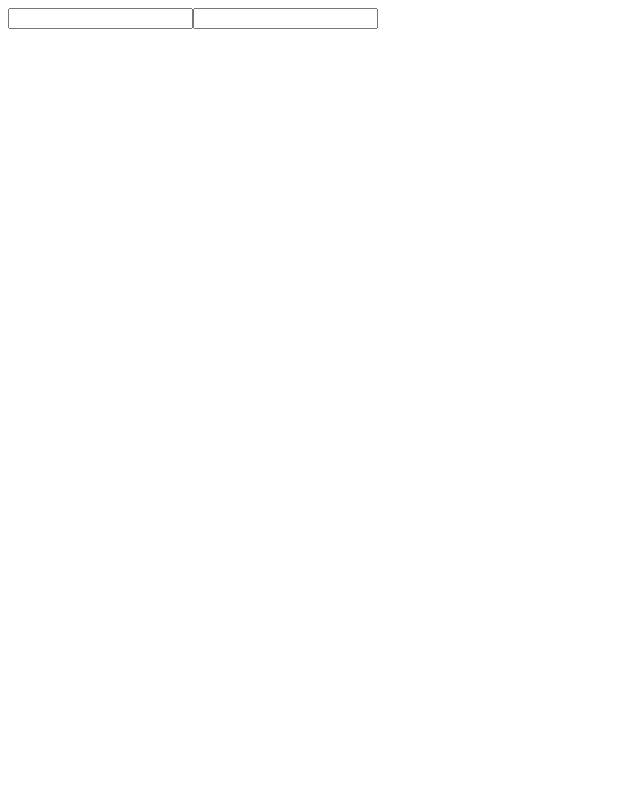
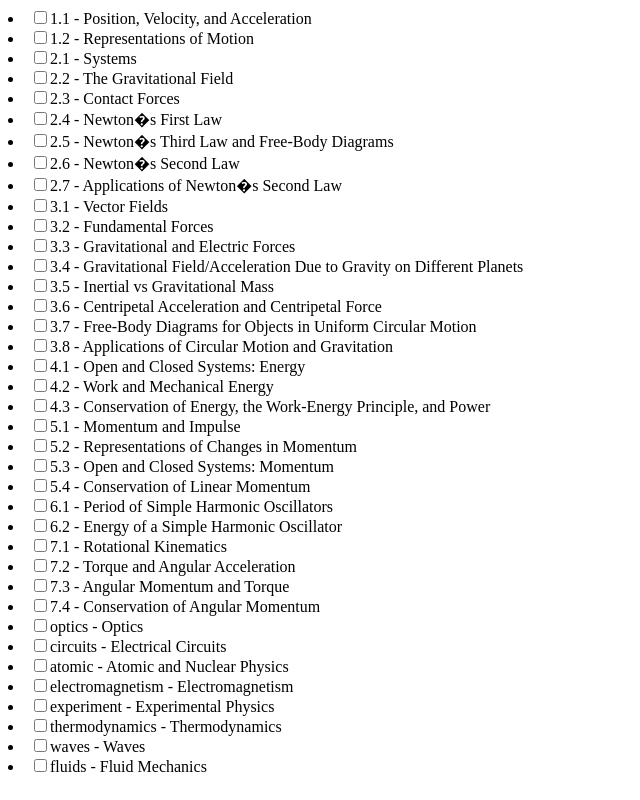
Before and after one commit to MrScislowski/ap-physics-question-bank, a React (Create React App) app: page / in a window 1280 px wide. Shown: the whole page, without its empty margins (0-640 px from the left). Built offline with nearby package versions, Linux system fonts and the light colour scheme.

Commit message:
implemented checkboxes showing up

```diff
--- a/data/generate-json.js
+++ b/data/generate-json.js
@@ -76,8 +76,8 @@ function readTopicData() {
         const data = [];
         for (let curRow of rows.slice(1)) {
             const curRecord = {
-              // "computed property names", introduced in ES6
-              [curRow[0]]: curRow[1],
+              "ApTopicId": curRow[0],
+              "TopicDescription": curRow[1],
             };
             data.push(curRecord);
           }
--- a/src/App.js
+++ b/src/App.js
@@ -4,6 +4,7 @@ import { QuestionSet } from './QuestionSet';
 
 // https://stackoverflow.com/questions/58524990/react-relative-imports-outside-of-src-are-not-supported
 const questionList = require("./assets/Categorization.json")
+const topicList = require("./assets/APTopicNames.json")
 
 const allTopics = new Set();
 questionList.forEach(question => {
@@ -31,26 +32,40 @@ const filterQuestions = (allQuestions, selectedTopics, additionalTopics) => {
 }
 
 
+
+
 function App() {
+  const [checkboxesState, setCheckboxesState] = useState(new Array(topicList.length).fill(false));
   const [selectedTopics, setSelectedTopics] = useState([]);
   const [additionalTopics, setAdditionalTopics] = useState([]);
+
+  const handleCheckboxChange = (position) => {
+    const updatedCheckedState = checkboxesState.map((item, index) =>
+    index === position ? !item : item);
+    setCheckboxesState(updatedCheckedState);
+  }
 
   const filteredQuestions = filterQuestions(questionList, selectedTopics, additionalTopics);
 
   return (
     <>
-      <form onSubmit={(event) => { event.preventDefault() }}>
-        <input
-          value={selectedTopics}
-          onChange={(event) =>
-            setSelectedTopics(event.target.value.split(",").map(el => el.trim()))} />
+      {topicList.map((topicInfo, index) => {
+        return (
+          <li key={`custom-checkbox-${index}`}>
+          <input
+            type="checkbox"
+            id={`custom-checkbox-${index}`}
+            name={topicInfo["TopicDescription"]}
+            value={topicInfo["ApTopicId"]}
+            checked={checkboxesState[index]}
+            onChange={() =>
+              handleCheckboxChange(index)}
+          />
+          <label htmlFor={`custom-checkbox-${index}`}>{`${topicInfo["ApTopicId"]} - ${topicInfo["TopicDescription"]}`}</label>
+          </li>
+        )
 
-        <input
-          value={additionalTopics}
-          onChange={(event) =>
-            setAdditionalTopics(event.target.value.split(",").map(el => el.trim()))} />
-      </form>
-
+      })}
       <QuestionSet questionList={filteredQuestions} />
     </>
   );
--- a/src/assets/APTopicNames.json
+++ b/src/assets/APTopicNames.json
@@ -1,116 +1,154 @@
 [
   {
-    "1.1": "Position, Velocity, and Acceleration"
+    "ApTopicId": "1.1",
+    "TopicDescription": "Position, Velocity, and Acceleration"
   },
   {
-    "1.2": "Representations of Motion"
+    "ApTopicId": "1.2",
+    "TopicDescription": "Representations of Motion"
   },
   {
-    "2.1": "Systems"
+    "ApTopicId": "2.1",
+    "TopicDescription": "Systems"
   },
   {
-    "2.2": "The Gravitational Field"
+    "ApTopicId": "2.2",
+    "TopicDescription": "The Gravitational Field"
   },
   {
-    "2.3": "Contact Forces"
+    "ApTopicId": "2.3",
+    "TopicDescription": "Contact Forces"
   },
   {
-    "2.4": "Newton�s First Law"
+    "ApTopicId": "2.4",
+    "TopicDescription": "Newton�s First Law"
   },
   {
-    "2.5": "Newton�s Third Law and Free-Body Diagrams"
+    "ApTopicId": "2.5",
+    "TopicDescription": "Newton�s Third Law and Free-Body Diagrams"
   },
   {
-    "2.6": "Newton�s Second Law"
+    "ApTopicId": "2.6",
+    "TopicDescription": "Newton�s Second Law"
   },
   {
-    "2.7": "Applications of Newton�s Second Law"
+    "ApTopicId": "2.7",
+    "TopicDescription": "Applications of Newton�s Second Law"
   },
   {
-    "3.1": "Vector Fields"
+    "ApTopicId": "3.1",
+    "TopicDescription": "Vector Fields"
   },
   {
-    "3.2": "Fundamental Forces"
+    "ApTopicId": "3.2",
+    "TopicDescription": "Fundamental Forces"
   },
   {
-    "3.3": "Gravitational and Electric Forces"
+    "ApTopicId": "3.3",
+    "TopicDescription": "Gravitational and Electric Forces"
   },
   {
-    "3.4": "Gravitational Field/Acceleration Due to Gravity on Different Planets"
+    "ApTopicId": "3.4",
+    "TopicDescription": "Gravitational Field/Acceleration Due to Gravity on Different Planets"
   },
   {
-    "3.5": "Inertial vs Gravitational Mass"
+    "ApTopicId": "3.5",
+    "TopicDescription": "Inertial vs Gravitational Mass"
   },
   {
-    "3.6": "Centripetal Acceleration and Centripetal Force"
+    "ApTopicId": "3.6",
+    "TopicDescription": "Centripetal Acceleration and Centripetal Force"
   },
   {
-    "3.7": "Free-Body Diagrams for Objects in Uniform Circular Motion"
+    "ApTopicId": "3.7",
+    "TopicDescription": "Free-Body Diagrams for Objects in Uniform Circular Motion"
   },
   {
-    "3.8": "Applications of Circular Motion and Gravitation"
+    "ApTopicId": "3.8",
+    "TopicDescription": "Applications of Circular Motion and Gravitation"
   },
   {
-    "4.1": "Open and Closed Systems: Energy"
+    "ApTopicId": "4.1",
+    "TopicDescription": "Open and Closed Systems: Energy"
   },
   {
-    "4.2": "Work and Mechanical Energy"
+    "ApTopicId": "4.2",
+    "TopicDescription": "Work and Mechanical Energy"
   },
   {
-    "4.3": "Conservation of Energy, the Work-Energy Principle, and Power"
+    "ApTopicId": "4.3",
+    "TopicDescription": "Conservation of Energy, the Work-Energy Principle, and Power"
   },
   {
-    "5.1": "Momentum and Impulse"
+    "ApTopicId": "5.1",
+    "TopicDescription": "Momentum and Impulse"
   },
   {
-    "5.2": "Representations of Changes in Momentum"
+    "ApTopicId": "5.2",
+    "TopicDescription": "Representations of Changes in Momentum"
   },
   {
-    "5.3": "Open and Closed Systems: Momentum"
+    "ApTopicId": "5.3",
+    "TopicDescription": "Open and Closed Systems: Momentum"
   },
   {
-    "5.4": "Conservation of Linear Momentum"
+    "ApTopicId": "5.4",
+    "TopicDescription": "Conservation of Linear Momentum"
   },
   {
-    "6.1": "Period of Simple Harmonic Oscillators"
+    "ApTopicId": "6.1",
+    "TopicDescription": "Period of Simple Harmonic Oscillators"
   },
   {
-    "6.2": "Energy of a Simple Harmonic Oscillator"
+    "ApTopicId": "6.2",
+    "TopicDescription": "Energy of a Simple Harmonic Oscillator"
   },
   {
-    "7.1": "Rotational Kinematics"
+    "ApTopicId": "7.1",
+    "TopicDescription": "Rotational Kinematics"
   },
   {
-    "7.2": "Torque and Angular Acceleration"
+    "ApTopicId": "7.2",
+    "TopicDescription": "Torque and Angular Acceleration"
   },
   {
-    "7.3": "Angular Momentum and Torque"
+    "ApTopicId": "7.3",
+    "TopicDescription": "Angular Momentum and Torque"
   },
   {
-    "7.4": "Conservation of Angular Momentum"
+    "ApTopicId": "7.4",
+    "TopicDescription": "Conservation of Angular Momentum"
   },
   {
-    "optics": "Optics"
+    "ApTopicId": "optics",
+    "TopicDescription": "Optics"
   },
   {
-    "circuits": "Electrical Circuits"
+    "ApTopicId": "circuits",
+    "TopicDescription": "Electrical Circuits"
   },
   {
-    "atomic": "Atomic and Nuclear Physics"
+    "ApTopicId": "atomic",
+    "TopicDescription": "Atomic and Nuclear Physics"
   },
   {
-    "electromagnetism": "Electromagnetism"
+    "ApTopicId": "electromagnetism",
+    "TopicDescription": "Electromagnetism"
   },
   {
-    "experiment": "Experimental Physics"
+    "ApTopicId": "experiment",
+    "TopicDescription": "Experimental Physics"
   },
   {
-    "thermodynamics": "Thermodynamics"
+    "ApTopicId": "thermodynamics",
+    "TopicDescription": "Thermodynamics"
   },
   {
-    "waves": "Waves"
+    "ApTopicId": "waves",
+    "TopicDescription": "Waves"
   },
   {
-    "fluids": "Fluid Mechanics"
+    "ApTopicId": "fluids",
+    "TopicDescription": "Fluid Mechanics"
   }
 ]
```
Also changed, not shown: 1 other file (tests, documents, lock files or other folders).
